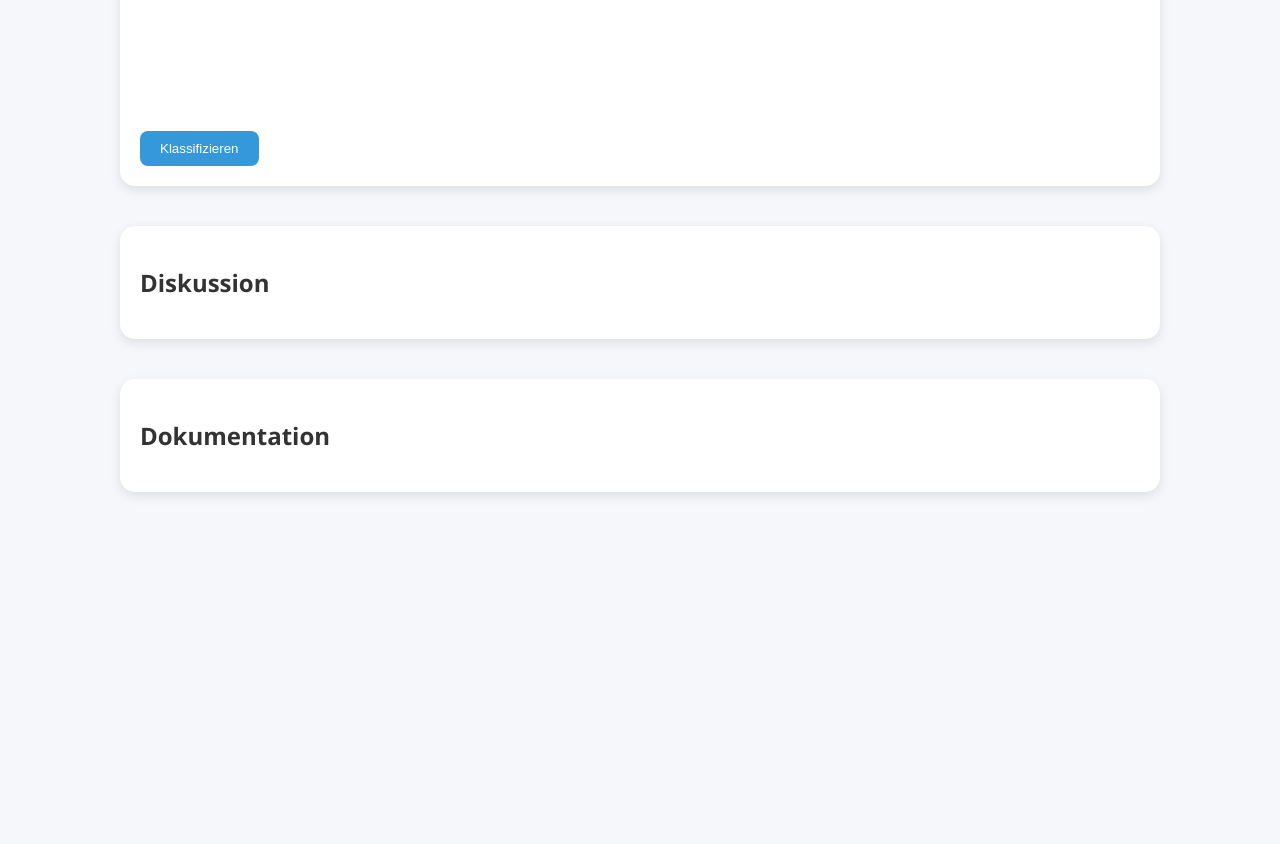
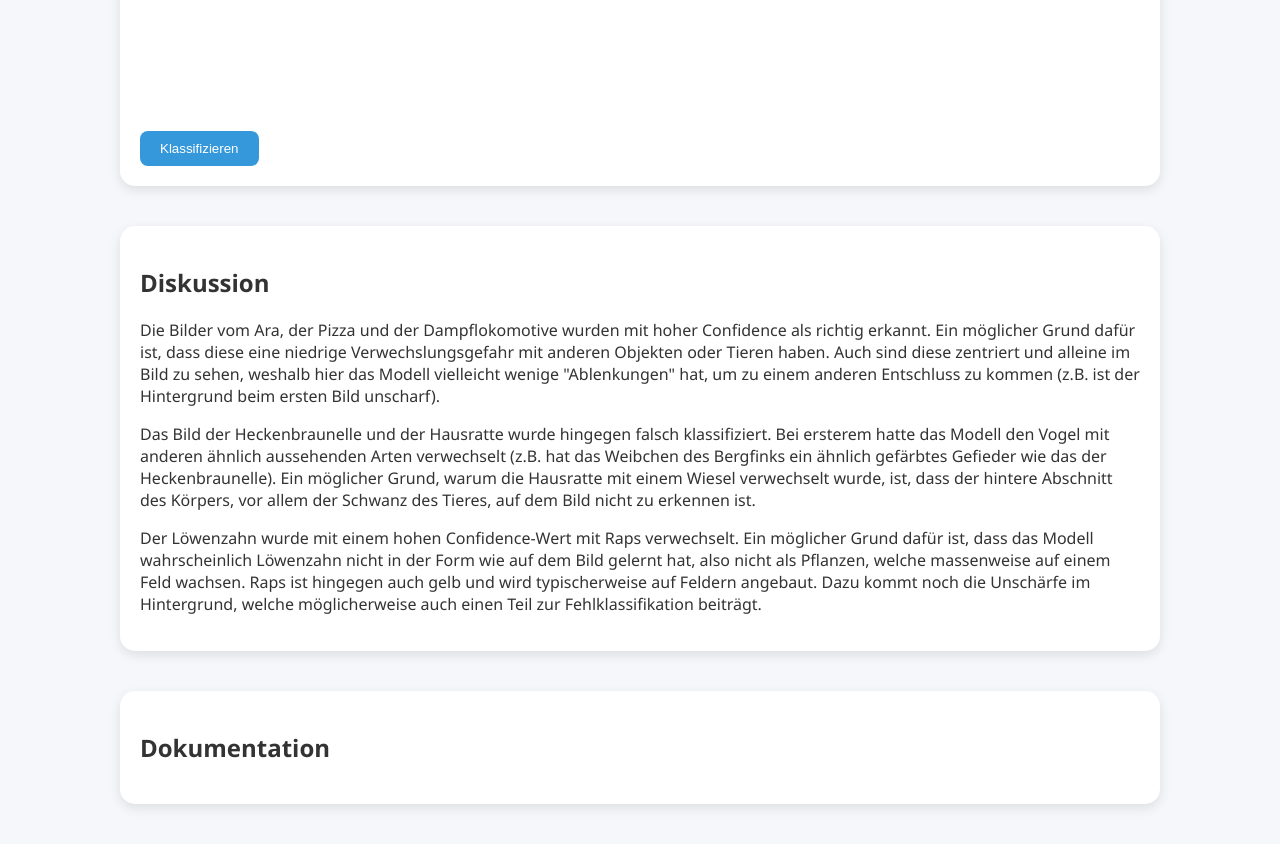
Before and after one commit to KonstantinKoenigshofen/DeepLearning_EA1, a plain HTML site: page index.html in a window 1280 px wide. Shown: the part 2106-2950 px from the top of the page. Before the commit the page ends 2638 px from the top, so only its background shows below. Drawn offline with nearby package versions, Linux system fonts and the light colour scheme; a script that the page names is missing.

Commit message:
Diskussion Text hinzugefügt

```diff
--- a/index.html
+++ b/index.html
@@ -147,8 +147,23 @@
 <div class="section">
   <h2>Diskussion</h2>
   <p>
-    <!-- Hier später deine Analyse einfügen -->
+    Die Bilder vom Ara, der Pizza und der Dampflokomotive wurden mit hoher Confidence als richtig erkannt. Ein möglicher Grund dafür ist,
+    dass diese eine niedrige Verwechslungsgefahr mit anderen Objekten oder Tieren haben. Auch sind diese zentriert und alleine im Bild zu sehen,
+    weshalb hier das Modell vielleicht wenige "Ablenkungen" hat, um zu einem anderen Entschluss zu kommen (z.B. ist der Hintergrund beim ersten Bild unscharf).
   </p>
+  <p>
+    Das Bild der Heckenbraunelle und der Hausratte wurde hingegen falsch klassifiziert. Bei ersterem hatte das Modell den Vogel mit anderen ähnlich aussehenden Arten
+    verwechselt (z.B. hat das Weibchen des Bergfinks ein ähnlich gefärbtes Gefieder wie das der Heckenbraunelle). Ein möglicher Grund, warum die Hausratte mit einem
+    Wiesel verwechselt wurde, ist, dass der hintere Abschnitt des Körpers, vor allem der Schwanz des Tieres, auf dem Bild nicht zu erkennen ist.
+  </p>
+  <p>
+    Der Löwenzahn wurde mit einem hohen Confidence-Wert mit Raps verwechselt. Ein möglicher Grund dafür ist, dass das Modell wahrscheinlich Löwenzahn nicht in der Form
+    wie auf dem Bild gelernt hat, also nicht als Pflanzen, welche massenweise auf einem Feld wachsen. Raps ist hingegen auch gelb und wird typischerweise auf Feldern
+    angebaut. Dazu kommt noch die Unschärfe im Hintergrund, welche möglicherweise auch einen Teil zur Fehlklassifikation beiträgt.
+  </p>
+
+
+
 </div>
 
 <!-- DOKUMENTATION -->
```
